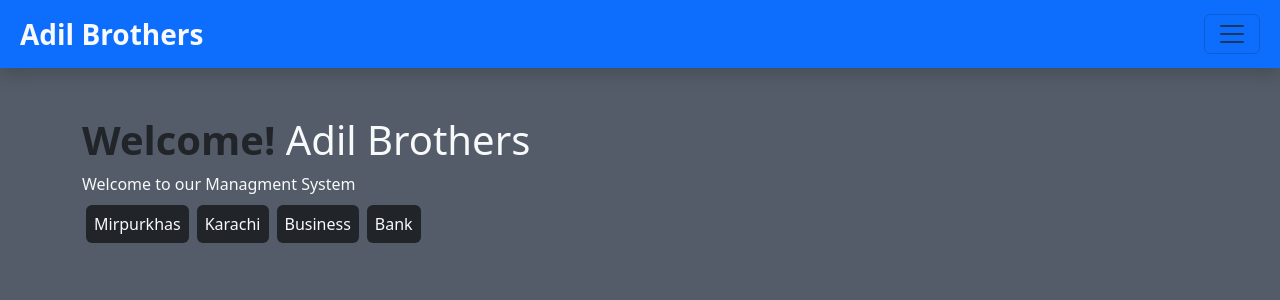
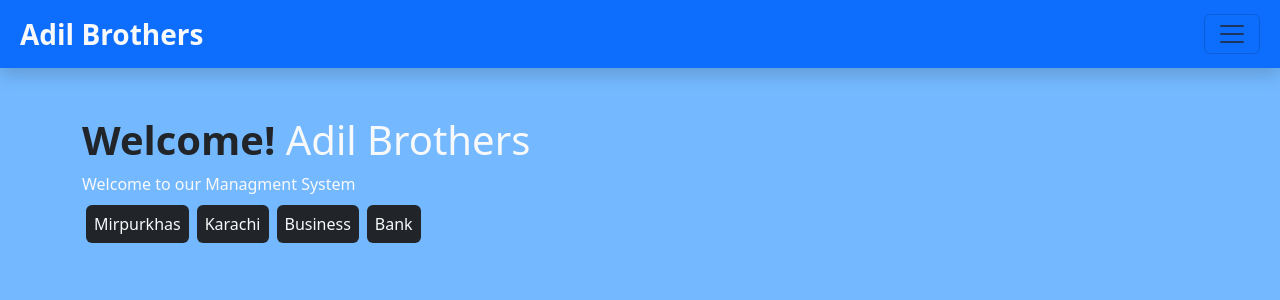
Before and after one commit to digitalrehman/Bussiness-Managment, a React (Vite) app: page / in a window 1280 px wide. Shown: the top 300 px of the page. Built offline with nearby package versions, Linux system fonts and the light colour scheme.

Commit message:
Update App.css

```diff
--- a/src/App.css
+++ b/src/App.css
@@ -1,3 +1,3 @@
 *{
-    background: #535c68;
+    background: #74b9ff;
 }
```
